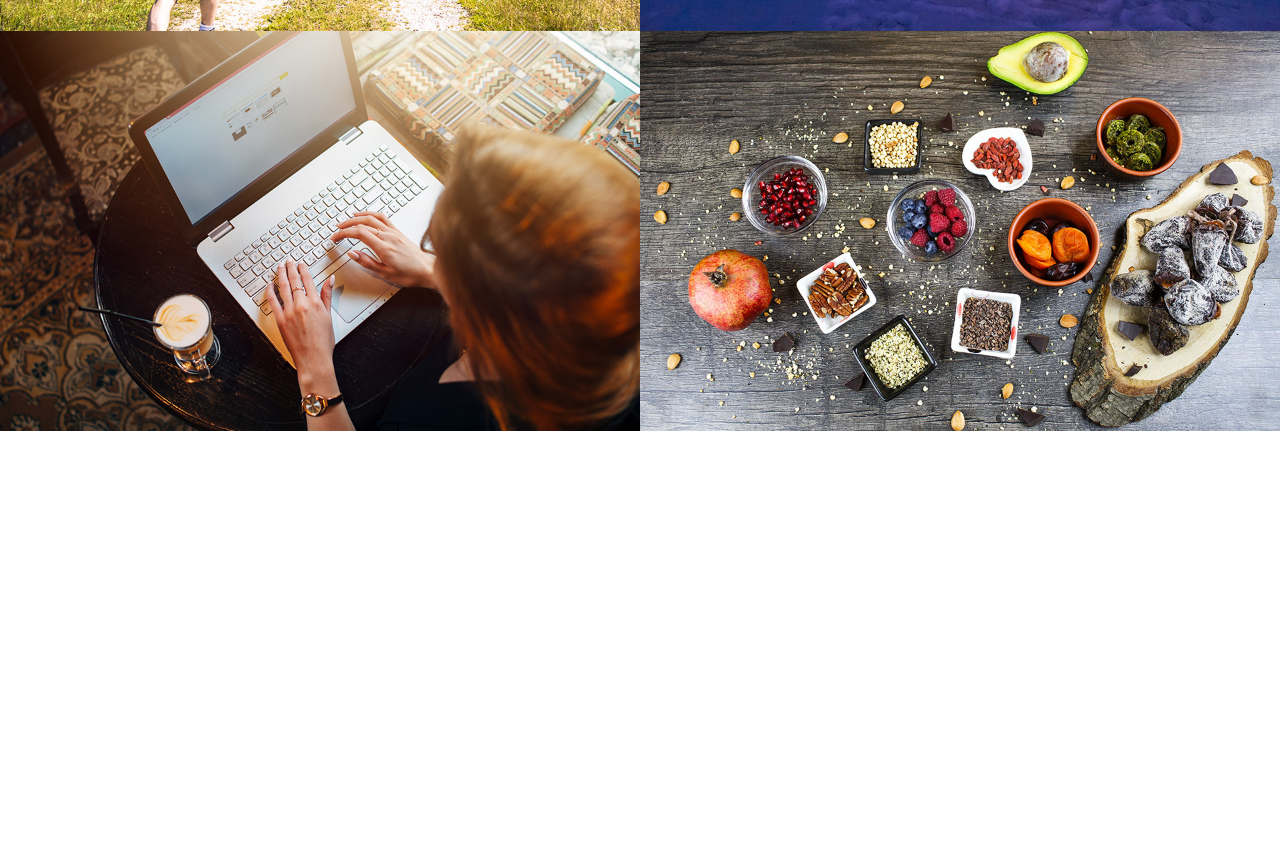
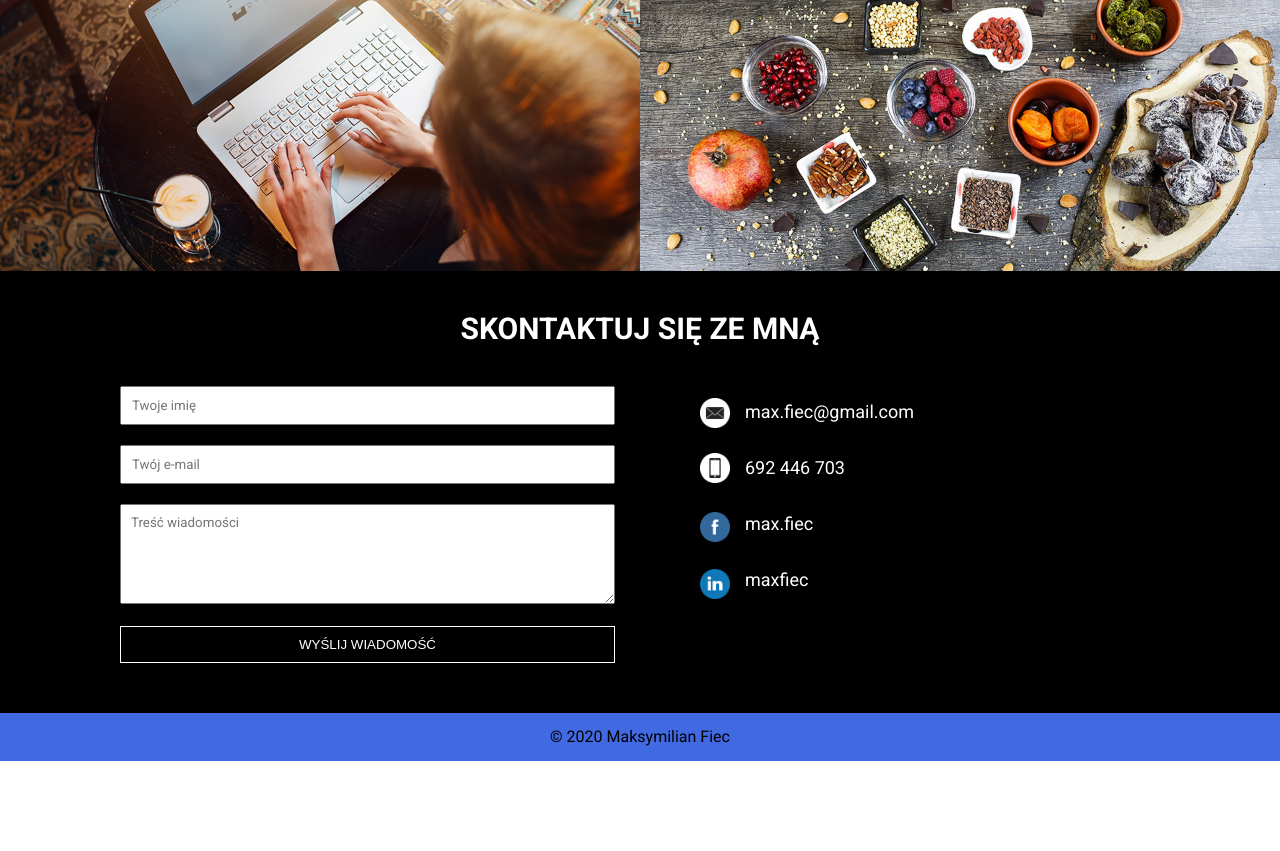
Before and after one commit to maksymilianfiec/maksymilianfiec.github.io, a plain HTML site: page index.html in a window 1280 px wide. Shown: the part 3768-4619 px from the top of the page. After the commit the page ends 4529 px from the top, so only its background shows below. Drawn offline with Linux system fonts and the light colour scheme.

Commit message:
Add section Contact and Footer

```diff
--- a/css/style.css
+++ b/css/style.css
@@ -413,10 +413,6 @@ header img {
 
 
 /*SEKCJA HOBBY*/
-.hobby {
-    margin-bottom: 20px;
-}
-
 .hobby__title {
     font-size: 2em;
     padding: 25px 20px;
@@ -511,7 +507,7 @@ header img {
     }
 }
 
-@media (min-width: 1024px) {
+@media (min-width: 1600px) {
     .hobby__item {
         height: 400px;
     }
@@ -523,8 +519,169 @@ header img {
 }
 
 
+/*SEKCJA CONTACT*/
+.contact {
+    background-color: black;
+    color: white;
+}
+
+.contact__title {
+    font-size: 2em;
+    padding: 30px 20px;
+    text-transform: uppercase;
+    text-align: center;
+}
+
+.contact__container {
+    padding: 0 20px 20px;
+}
+
+.form__input {
+    width: 100%;
+    padding: 10px;
+    margin-bottom: 20px;
+    font-family: 'Roboto', sans-serif;
+}
+
+.form__input--special {
+    min-height: 100px;
+}
+
+.form__button {
+    display: block;
+    width: 100%;
+    padding: 10px 20px;
+    border: 1px solid white;
+    background-color: black;
+    color: white;
+    text-transform: uppercase;
+}
+
+.contact__icon-container {
+    position: relative;
+    margin: 20px;
+}
+
+.contact__icon {
+    padding: 15px 20px;
+    margin-left: 40px;
+    font-size: 1.2em;
+}
+
+.contact__icon::before {
+    content: "";
+    position: absolute;
+    width: 30px;
+    height: 30px;
+    background-size: cover;
+}
+
+.contact__icon:nth-child(1)::before {
+    left: 15px;
+    top: 7px;
+    background-image: url(../img/contact1.png);
+}
+
+.contact__icon:nth-child(2)::before {
+    left: 15px;
+    top: 52px;
+    background-image: url(../img/contact2.png);
+}
+
+.contact__icon:nth-child(3)::before {
+    left: 15px;
+    top: 96px;
+    background-image: url(../img/contact3.png);
+}
+
+.contact__icon:nth-child(4)::before {
+    left: 15px;
+    top: 141px;
+    background-image: url(../img/contact5.png);
+}
+
+@media (min-width: 768px) {
+    .contact__container {
+        display: grid;
+        grid-template-columns: 1fr 1fr;
+        grid-column-gap: 30px;
+        max-width: 1200px;
+        padding: 0 80px 40px;
+        margin: 0 auto;
+    }
+
+    .contact__icon-container {
+        margin-top: 0;
+    }
+
+    .contact__title {
+        font-size: 2.5em;
+    }
+
+    .contact__icon {
+        padding-bottom: 20px;
+        font-size: 1.6em;
+    }
+
+    .contact__icon:nth-child(1)::before {
+        top: 12px;
+    }
+
+    .contact__icon:nth-child(2)::before {
+        top: 63px;
+    }
+
+    .contact__icon:nth-child(3)::before {
+        top: 118px;
+    }
+
+    .contact__icon:nth-child(4)::before {
+        top: 172px;
+    }
+}
+
+@media (min-width: 1024px) {
+    .contact__container {
+        grid-column-gap: 50px;
+        padding-bottom: 50px;
+    }
+
+    .contact__title {
+        padding: 40px 20px;
+        font-size: 3em;
+    }
+
+    .contact__icon {
+        font-size: 1.8em;
+    }
+
+    .contact__icon:nth-child(1)::before {
+        top: 12px;
+    }
+
+    .contact__icon:nth-child(2)::before {
+        top: 67px;
+    }
+
+    .contact__icon:nth-child(3)::before {
+        top: 126px;
+    }
+
+    .contact__icon:nth-child(4)::before {
+        top: 183px;
+    }
+}
+
 /*SEKCJA FOOTER*/
+.footer {
+    background-color: royalblue;
+    font-size: 1.4em;
+    line-height: 3em;
+    text-align: center;
+}
 
-footer {
-    height: 50vh;
+@media (min-width:1024px) {
+    .footer {
+        font-size: 1.6em;
+    }
 }
--- a/index.html
+++ b/index.html
@@ -89,6 +89,24 @@
             </div>
         </div>
     </section>
-    <section></section>
-    <footer></footer>
+    <section class="contact">
+        <h1 class="contact__title">Skontaktuj się ze mną</h1>
+        <div class="contact__container">
+            <form>
+                <input class="form__input" placeholder="Twoje imię" type="text">
+                <input class="form__input" placeholder="Twój e-mail" type="email">
+                <textarea class="form__input form__input--special" placeholder="Treść wiadomości"></textarea>
+                <button class="form__button">Wyślij wiadomość</button>
+            </form>
+            <div class="contact__icon-container">
+                <p class="contact__icon">max.fiec@gmail.com</p>
+                <p class="contact__icon">692 446 703</p>
+                <p class="contact__icon">max.fiec</p>
+                <p class="contact__icon">maxfiec</p>
+            </div>
+        </div>
+    </section>
+    <footer>
+        <p class="footer">&copy; 2020 Maksymilian Fiec</p>
+    </footer>
 </body></html>
```
Also changed, not shown: img/contact1.png (added), img/contact2.png (added), img/contact3.png (added), img/contact5.png (added).
